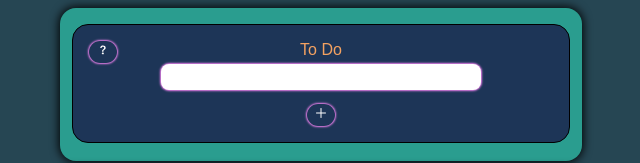
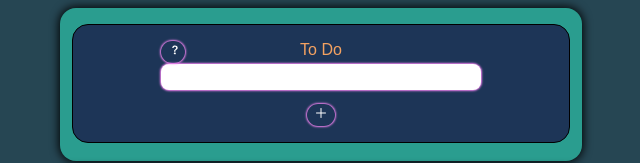
Before and after one commit to SamuelLiew/ToDo-RedesignReact, a React (Create React App) app: page / in a window 1280 px wide. Shown: the top 163 px of the page, without its empty margins (319-959 px from the left). Built offline with nearby package versions, Linux system fonts and the light colour scheme.

Commit message:
Fixed inconsistency in design

```diff
--- a/src/Components/Help/Help.css
+++ b/src/Components/Help/Help.css
@@ -18,7 +18,8 @@
     color: black;
 }
 img{
-    max-width: 32rem;
+    max-width: 21rem;
+    max-height: 13rem;
     margin: 0 auto;
 }
 
--- a/src/Components/InputArea/InputArea.css
+++ b/src/Components/InputArea/InputArea.css
@@ -50,6 +50,8 @@
 .questionButton{
   float: left;
   border-radius:1rem;
+  width: 1.5rem;
+  position: absolute;
 }
 
 form {
--- a/src/Components/InputArea/InputArea.js
+++ b/src/Components/InputArea/InputArea.js
@@ -1,7 +1,7 @@
 import "./InputArea.css";
 import React, { useState } from "react";
 import { IoAddOutline } from "react-icons/io5";
-import {BsQuestion} from 'react-icons/bs';
+import { BsQuestion } from "react-icons/bs";
 const InputArea = (props) => {
   const [ToDo, updateToDo] = useState("");
   const [ImgLink, updateImgLink] = useState("");
@@ -49,8 +49,8 @@ const InputArea = (props) => {
   };
 
   const helpHandler = () => {
-    props.onHelpRequest("HELP")
-  }
+    props.onHelpRequest("HELP");
+  };
 
   const AdvancedInput = (
     <div>
@@ -87,11 +87,11 @@ const InputArea = (props) => {
 
   return (
     <div className="formContainer" onDoubleClick={advancedHandler}>
-      <button className="questionButton" onClick={helpHandler}>
-        <BsQuestion/>
-      </button>
       <form onSubmit={submitHandler}>
         <div className="toDoContainer">
+          <button className="questionButton" onClick={helpHandler}>
+            <BsQuestion />
+          </button>
           <label className="toDoLabel">To Do</label>
           <input
             className="toDoInput"
```
